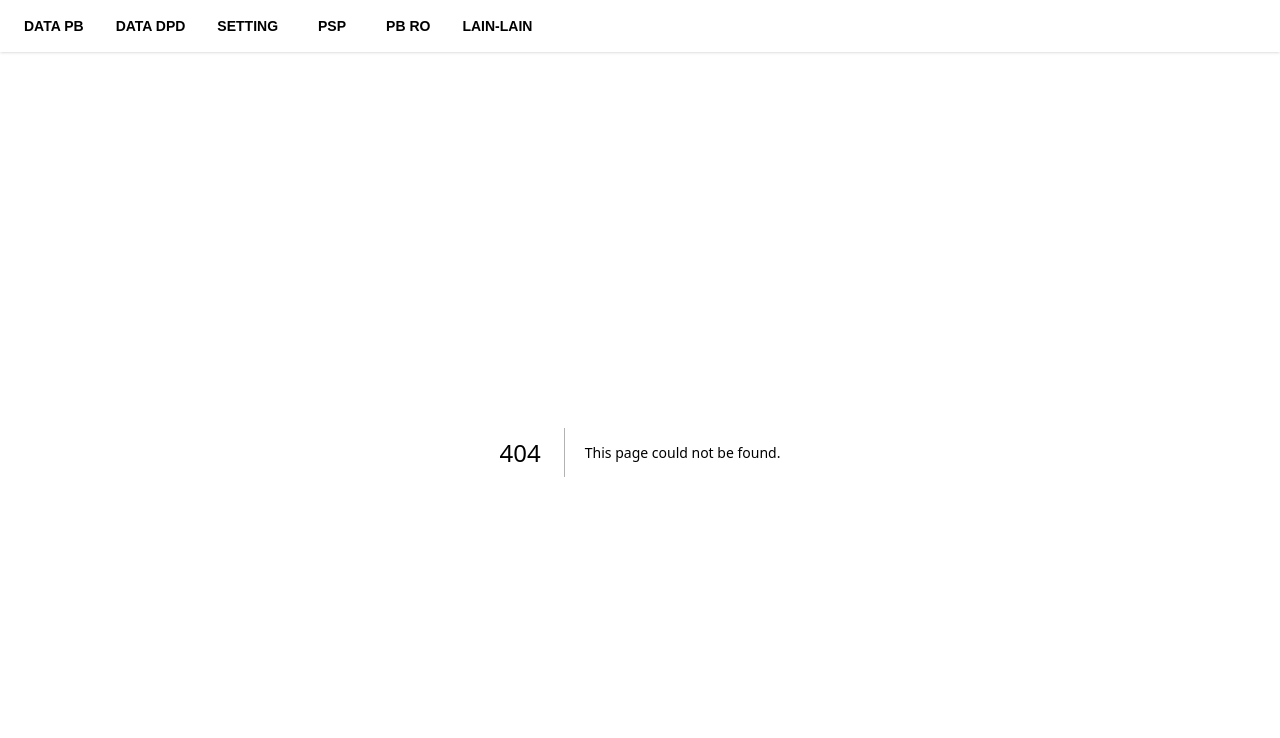
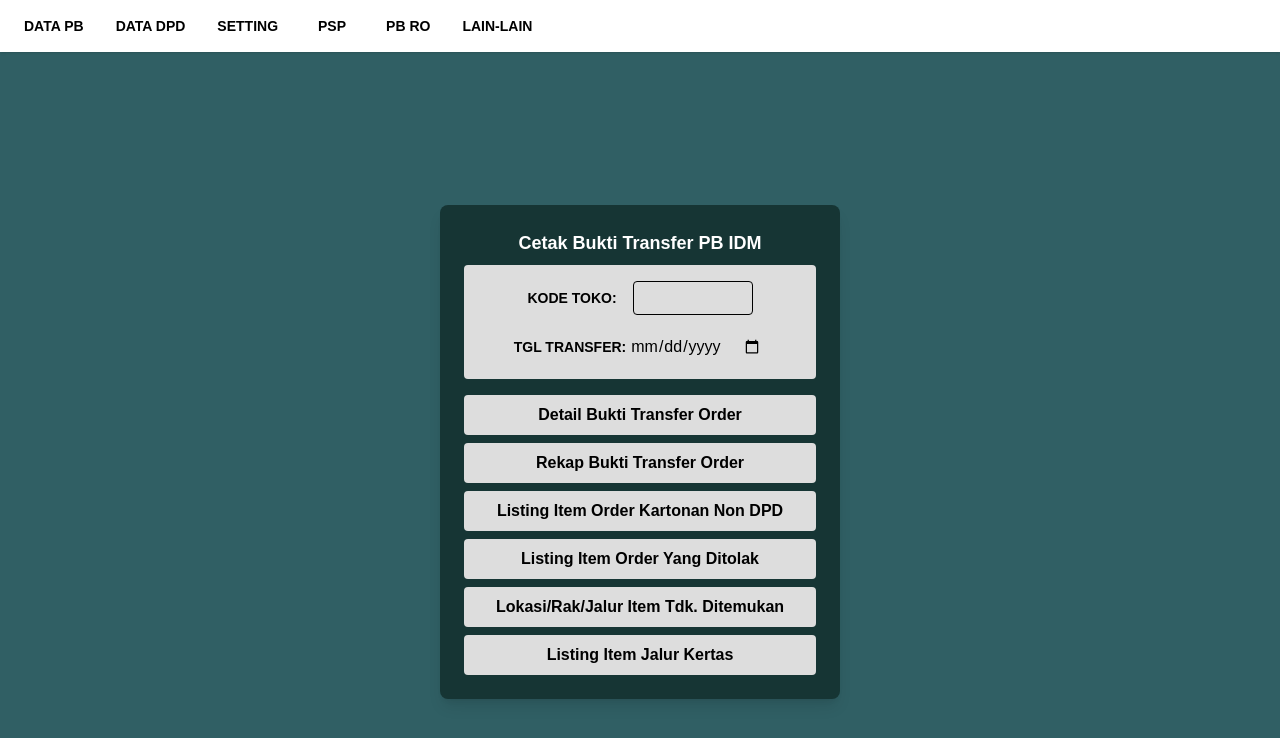
Before and after one commit to IdoMunthe/upload-pb-idm, a Next.js app: page /data-pb/print-data-pb in a window 1280 px wide. Before the commit this address had no page. Shown: the top 738 px of the page. Built offline with nearby package versions, Linux system fonts and the light colour scheme.

Commit message:
finished ui print data pb

```diff
--- /dev/null
+++ b/src/app/data-pb/print-data-pb/page.tsx
@@ -0,0 +1,67 @@
+"use client";
+import React, { useEffect, useState } from "react";
+
+export default function PrintDataPBForm() {
+  const [kodeToko, setKodeToko] = useState("");
+  const [tglTransfer, setTglTransfer] = useState("");
+
+  //TODO: needs api
+  const handleClick = (label: string) => {
+    alert(`Clicked: ${label}`);
+  };
+
+  useEffect(() => {
+    console.log(kodeToko);
+  }, [kodeToko]);
+
+  return (
+    <div className="min-h-screen bg-[#305f64] flex items-center justify-center p-4">
+      <div className="bg-[#163534] text-white p-6 rounded-lg shadow-lg w-[400px] space-y-4">
+        <h1 className="text-center text-lg font-bold mb-2">
+          Cetak Bukti Transfer PB IDM
+        </h1>
+
+        <div className="bg-[#dddddd] p-4 rounded space-y-4">
+          <div className="flex justify-center gap-4 text-black items-center">
+            <label className="text-sm font-semibold">KODE TOKO:</label>
+            <input
+              type="text"
+              value={kodeToko}
+              onChange={(e) => setKodeToko(e.target.value.toUpperCase())}
+              className="text-black p-1 rounded w-[120px] border font-bold"
+            />
+          </div>
+
+          <div className="flex justify-center text-black items-center">
+            <label className="text-sm font-semibold">TGL TRANSFER:</label>
+            <input
+              type="date"
+              value={tglTransfer}
+              onChange={(e) => setTglTransfer(e.target.value)}
+              className="text-black p-1 rounded w-[140px]"
+            />
+          </div>
+        </div>
+
+        <div className="space-y-2">
+          {[
+            "Detail Bukti Transfer Order",
+            "Rekap Bukti Transfer Order",
+            "Listing Item Order Kartonan Non DPD",
+            "Listing Item Order Yang Ditolak",
+            "Lokasi/Rak/Jalur Item Tdk. Ditemukan",
+            "Listing Item Jalur Kertas",
+          ].map((label) => (
+            <button
+              key={label}
+              onClick={() => handleClick(label)}
+              className="w-full bg-[#dddddd] text-black font-semibold py-2 rounded hover:bg-blue-300"
+            >
+              {label}
+            </button>
+          ))}
+        </div>
+      </div>
+    </div>
+  );
+}
```
